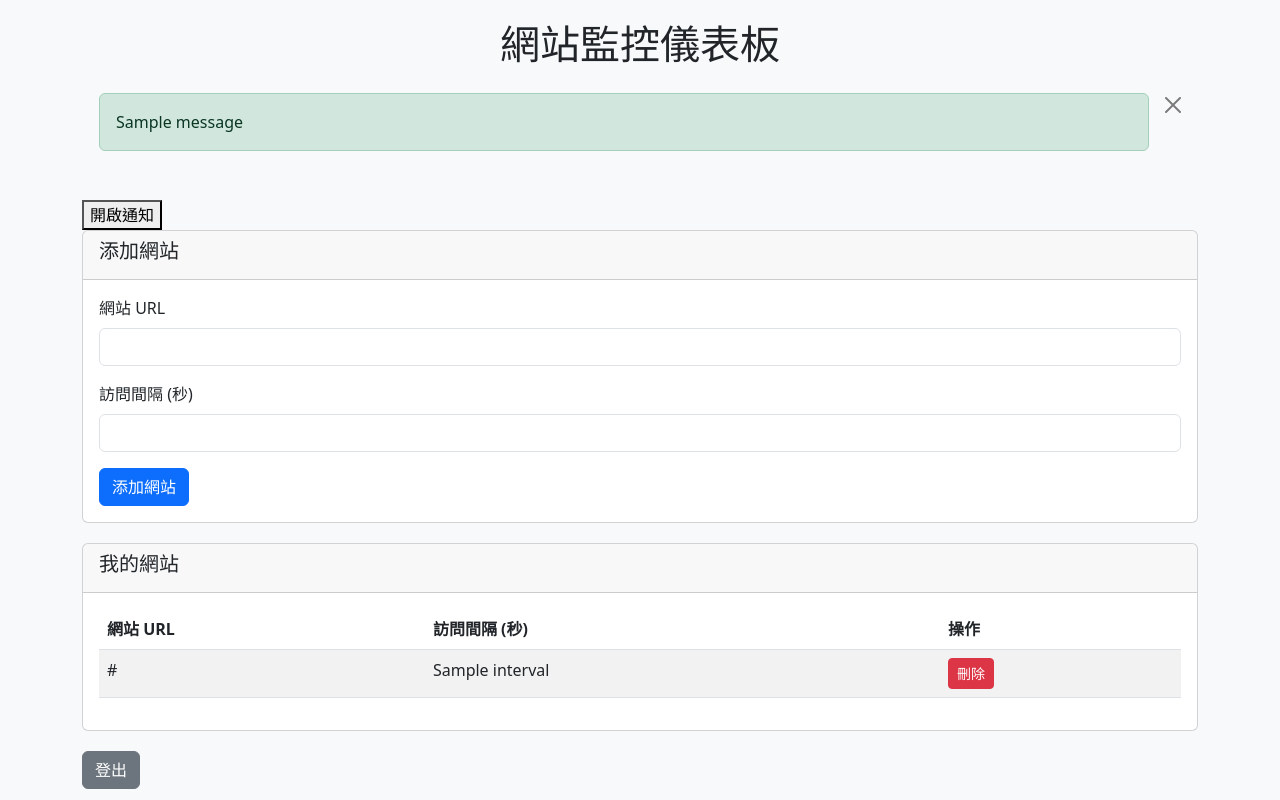
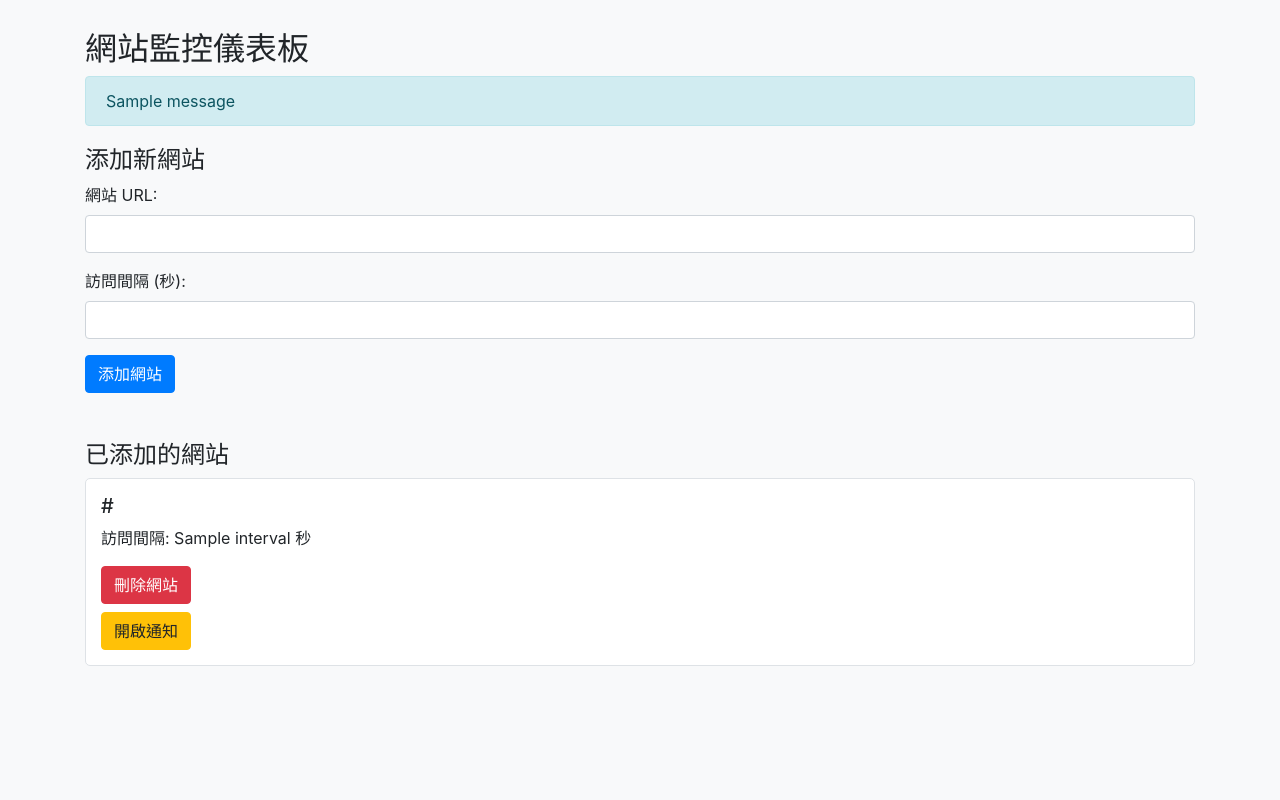
Before and after one commit to oinktech/WebMonitor, a Flask app: template templates/dashboard.html in a window 1280 px wide. Run offline with Flask 3, Linux system fonts and the light colour scheme; the template is opened without the code that fills it: most values are stand-ins (such as "Sample title", 1, 10 or a date in 2020); one stand-in notice (Sample message) is shown; some libraries are stand-ins or nearby versions.

Commit message:
Update dashboard.html

```diff
--- a/templates/dashboard.html
+++ b/templates/dashboard.html
@@ -3,91 +3,78 @@
 <head>
     <meta charset="UTF-8">
     <meta name="viewport" content="width=device-width, initial-scale=1.0">
-    <title>儀表板</title>
-    <link rel="stylesheet" href="https://stackpath.bootstrapcdn.com/bootstrap/5.3.0/css/bootstrap.min.css">
+    <title>網站監控儀表板</title>
+    <link rel="stylesheet" href="https://cdnjs.cloudflare.com/ajax/libs/font-awesome/6.0.0-beta3/css/all.min.css">
+    <link rel="stylesheet" href="https://maxcdn.bootstrapcdn.com/bootstrap/4.5.2/css/bootstrap.min.css">
     <style>
         body {
             background-color: #f8f9fa;
         }
         .container {
-            margin-top: 20px;
+            margin-top: 30px;
         }
-        .card {
+        .alert {
             margin-bottom: 20px;
+        }
+        .website-card {
+            margin-bottom: 20px;
+            border: 1px solid #dee2e6;
+            border-radius: 5px;
+            padding: 15px;
+            background-color: #ffffff;
         }
     </style>
 </head>
 <body>
     <div class="container">
-        <h1 class="text-center">網站監控儀表板</h1>
-
-        {% with messages = get_flashed_messages(with_categories=true) %}
+        <h2>網站監控儀表板</h2>
+        {% with messages = get_flashed_messages() %}
             {% if messages %}
-                <div class="alert alert-dismissible fade show" role="alert">
-                    {% for category, message in messages %}
-                        <div class="alert alert-{{ category }}">{{ message }}</div>
+                {% for message in messages %}
+                    <div class="alert alert-info">{{ message }}</div>
                 {% endfor %}
-                    <button type="button" class="btn-close" data-bs-dismiss="alert" aria-label="Close"></button>
-                </div>
             {% endif %}
         {% endwith %}
-                        <form action="{{ url_for('toggle_notify') }}" method="post">
-    <button type="submit">{{ '關閉通知' if notify else '開啟通知' }}</button>
-</form>
 
-        <div class="card">
-            <div class="card-header">
-                <h5>添加網站</h5>
-            </div>
-            <div class="card-body">
-                <form action="{{ url_for('add_website') }}" method="POST">
-                    <div class="mb-3">
-                        <label for="url" class="form-label">網站 URL</label>
+        <h4>添加新網站</h4>
+        <form method="POST" action="{{ url_for('add_website') }}">
+            <div class="form-group">
+                <label for="url">網站 URL:</label>
                 <input type="text" class="form-control" id="url" name="url" required>
             </div>
-                    <div class="mb-3">
-                        <label for="interval" class="form-label">訪問間隔 (秒)</label>
+            <div class="form-group">
+                <label for="interval">訪問間隔 (秒):</label>
                 <input type="number" class="form-control" id="interval" name="interval" required>
             </div>
             <button type="submit" class="btn btn-primary">添加網站</button>
         </form>
+
+        <h4 class="mt-5">已添加的網站</h4>
+        {% if websites.count() > 0 %}
+            {% for website in websites %}
+                <div class="website-card">
+                    <h5>{{ website.url }}</h5>
+                    <p>訪問間隔: {{ website.interval }} 秒</p>
+                    <form method="POST" action="{{ url_for('delete_website', url=website.url) }}">
+                        <button type="submit" class="btn btn-danger">刪除網站</button>
+                    </form>
+                    <form method="POST" action="{{ url_for('toggle_notifications', url=website.url) }}" class="mt-2">
+                        <button type="submit" class="btn btn-warning">
+                            {% if website.notifications_enabled %}
+                                關閉通知
+                            {% else %}
+                                開啟通知
+                            {% endif %}
+                        </button>
+                    </form>
                 </div>
-        </div>
-
-        <div class="card">
-            <div class="card-header">
-                <h5>我的網站</h5>
-            </div>
-            <div class="card-body">
-                <table class="table table-striped">
-                    <thead>
-                        <tr>
-                            <th>網站 URL</th>
-                            <th>訪問間隔 (秒)</th>
-                            <th>操作</th>
-                        </tr>
-                    </thead>
-                    <tbody>
-                        {% for website in websites %}
-                        <tr>
-                            <td>{{ website.url }}</td>
-                            <td>{{ website.interval }}</td>
-                            <td>
-                                <form action="{{ url_for('delete_website', id=website.id) }}" method="POST" style="display:inline;">
-                                    <button type="submit" class="btn btn-danger btn-sm">刪除</button>
-                                </form>
-                            </td>
-                        </tr>
             {% endfor %}
-                    </tbody>
-                </table>
-            </div>
-        </div>
-
-        <a href="{{ url_for('logout') }}" class="btn btn-secondary">登出</a>
+        {% else %}
+            <p>尚未添加任何網站。</p>
+        {% endif %}
     </div>
 
     <script src="https://code.jquery.com/jquery-3.6.0.min.js"></script>
-    <script src="https://stackpath.bootstrapcdn.com/bootstrap/5.3.0/js/bootstrap.bundle.min.js"></script>
+    <script src="https://maxcdn.bootstrapcdn.com/bootstrap/4.5.2/js/bootstrap.bundle.min.js"></script>
 </body>
 </html>
```
Lines whose indentation alone changed are shown as unchanged.
